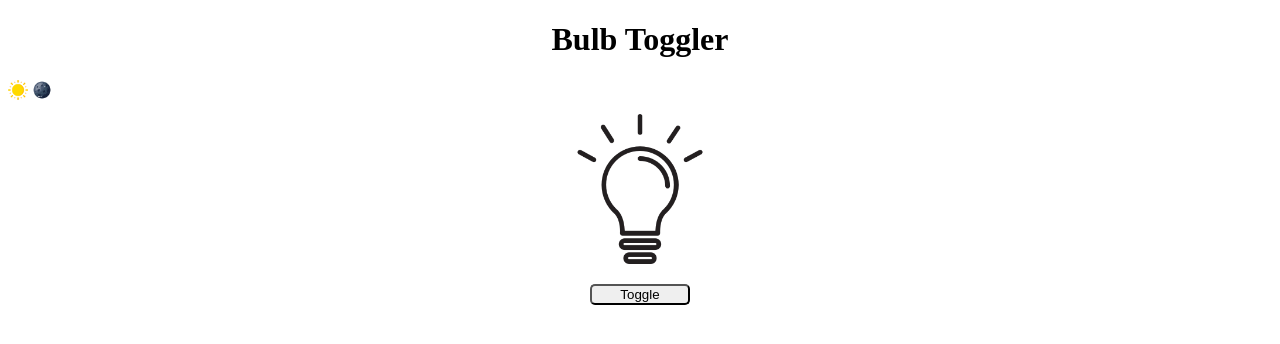
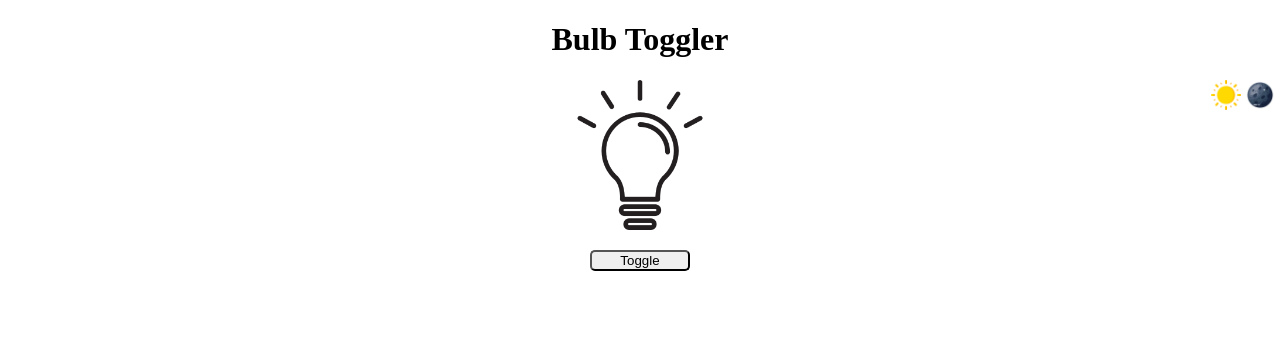
Before and after one commit to payalgupta13/Bulb-Toggler, a plain HTML site: page index.html in a window 1280 px wide. Drawn offline with Linux system fonts and the light colour scheme.

Commit message:
dark theme added

```diff
--- a/index.html
+++ b/index.html
@@ -29,7 +29,19 @@
             color: #fff;
         }
         .theme-select-icon{
-            height: 20px;
+            height: 30px;
+            cursor: pointer;
+        }
+        .theme-selector-container{
+            position: fixed;
+            right: 5px;
+        }
+        .bg-dark{
+            background-color: #1a1a1a;
+            color: #fff;
+        }
+        .bg-light{
+            background-color: #ccd9ff;
         }
     </style>
 </head>
@@ -37,8 +49,8 @@
     <h1 class="app-title">Bulb Toggler</h1>
 
     <div class="theme-selector-container">
-        <img src="sun.png" class="theme-select-icon">
-        <img src="full-moon.png" class="theme-select-icon"/>
+        <img src="sun.png" class="theme-select-icon" onclick="enableLight()">
+        <img src="full-moon.png" class="theme-select-icon" onclick="enableDark()"/>
 
     </div>
     <img src="off.png" class="img-bulb" id="img-bulb"/>
```
